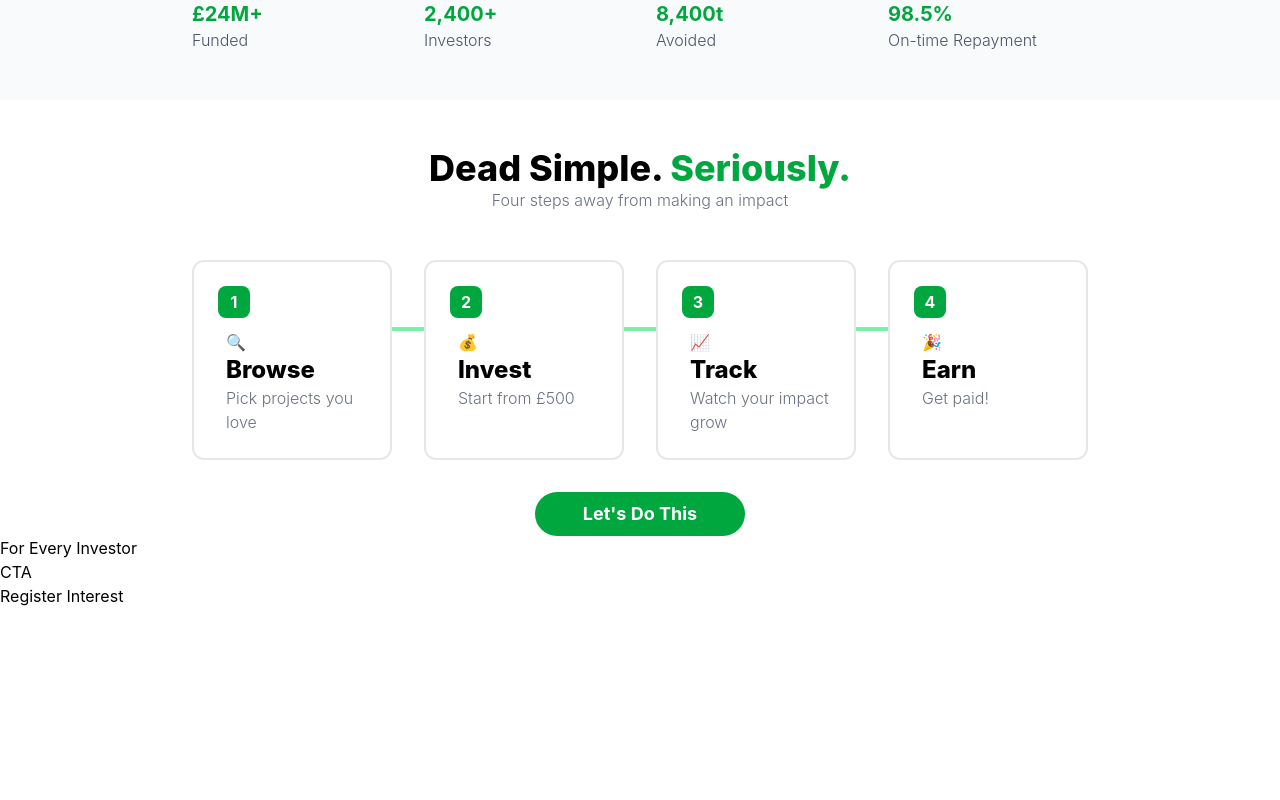
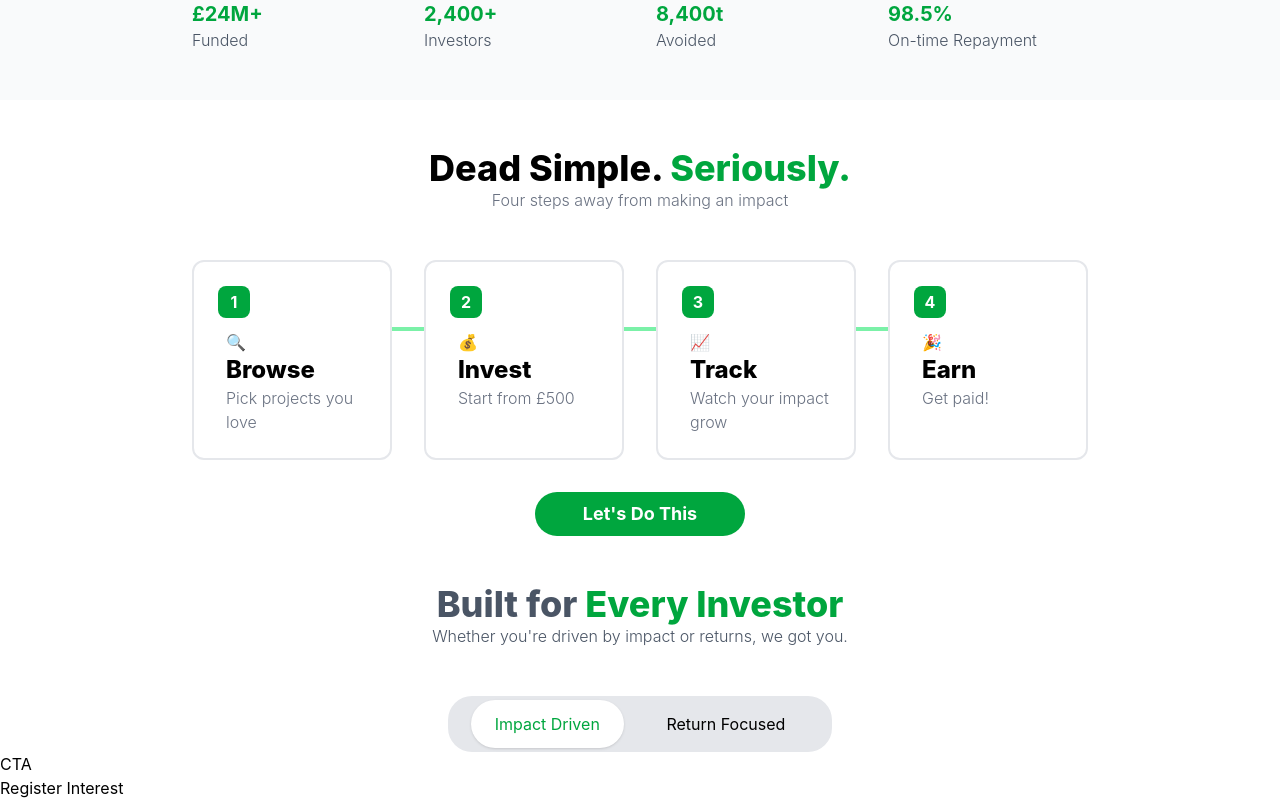
Before and after one commit to GPapagiannopoulos/enterpreneurial_journey, a React app in the folder frontend/: page / in a window 1280 px wide. Shown: the part 1688-2488 px from the top of the page. Before the commit the page ends 2296 px from the top, so only its background shows below. Built offline with nearby package versions, Linux system fonts and the light colour scheme; the HTML template or start-up script is replaced by a standard one.

Commit message:
feat: implement buttons for investor section

```diff
--- a/frontend/src/sections/Home/ForEveryInvestorSection.tsx
+++ b/frontend/src/sections/Home/ForEveryInvestorSection.tsx
@@ -1,3 +1,40 @@
+import { useState } from "react";
+
 export default function ForEveryInvestorSection() {
-  return <section>For Every Investor</section>;
+  const [activeView, setActiveView] = useState("impact");
+  return (
+    <section>
+      <div className="py-12 max-w-2xl mx-auto text-center">
+        <h2 className="font-extrabold text-4xl text-gray-600">
+          Built for <span className="text-green-600">Every Investor</span>
+        </h2>
+        <p className="font-light text-gray-600">
+          Whether you're driven by impact or returns, we got you.
+        </p>
+      </div>
+      <div className="bg-gray-200 max-w-sm h-14 mx-auto border-0 rounded-3xl flex items-center justify-evenly px-1">
+        <button
+          className={
+            activeView === "impact"
+              ? "bg-white text-green-600 rounded-3xl shadow-sm py-1 px-6 my-1 self-stretch"
+              : "transition-colours duration-100 ease-in-out hover:bg-white hover:text-green-600 rounded-3xl py-1 px-6 my-1 self-stretch"
+          }
+          onClick={() => setActiveView("impact")}
+        >
+          Impact Driven
+        </button>
+        <button
+          className={
+            activeView === "returns"
+              ? "bg-white text-green-600 rounded-3xl shadow-sm py-1 px-6 my-1 self-stretch"
+              : "transition-colours duration-100 ease-in-out hover:bg-white hover:text-green-600 rounded-3xl py-1 px-6 my-1 self-stretch"
+          }
+          onClick={() => setActiveView("returns")}
+        >
+          Return Focused
+        </button>
+      </div>
+      <div className="grid grid-cols-3 gap-8 max-w-4xl mx-auto"></div>
+    </section>
+  );
 }
```
